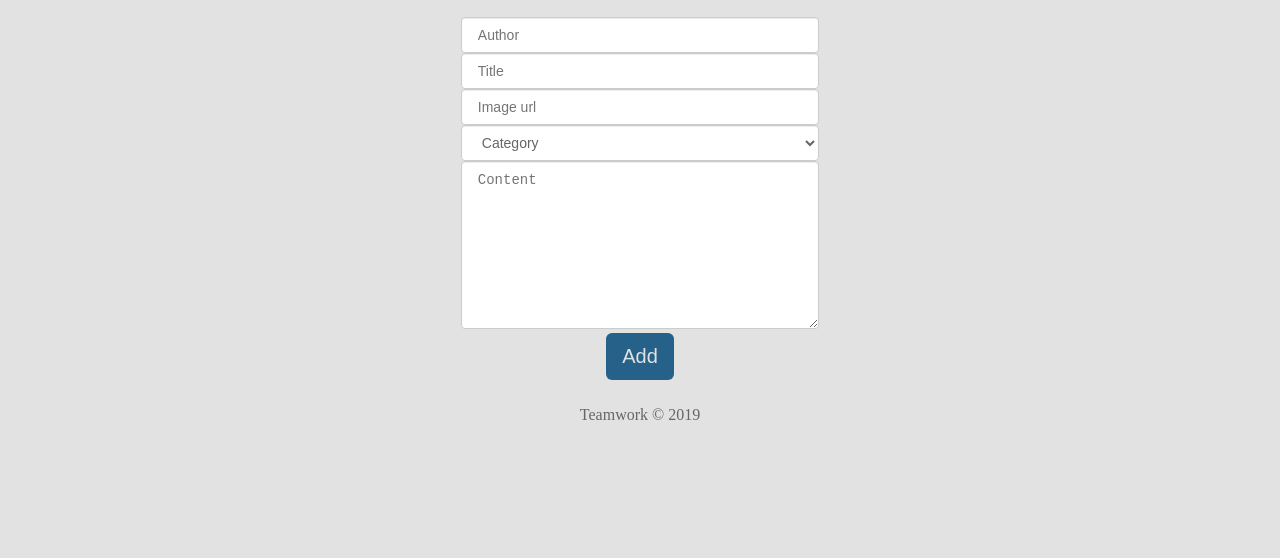
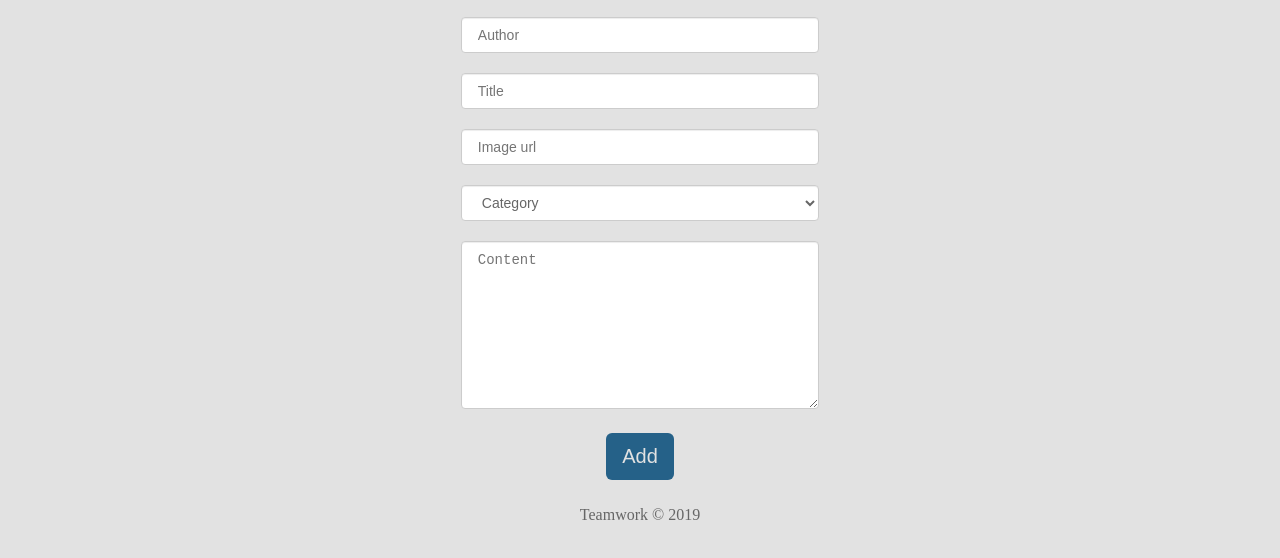
Before and after one commit to AbdoulNuru/Teamwork, a plain HTML site: page UI/views/addArticle.html in a window 1280 px wide. Shown: the part 242-800 px from the top of the page. Drawn offline with Linux system fonts and the light colour scheme.

Commit message:
Fix add comment page [Finishes #168379088]

```diff
--- a/UI/styles/main.css
+++ b/UI/styles/main.css
@@ -320,7 +320,11 @@ hr {
 	color: #3C4858;
 }
 
-
+#add-articles-form input,
+#add-articles-form textarea,
+#add-articles-form select {
+	margin-bottom: 20px;
+}
 
 .txt-area {
 	height: 12em;
```
